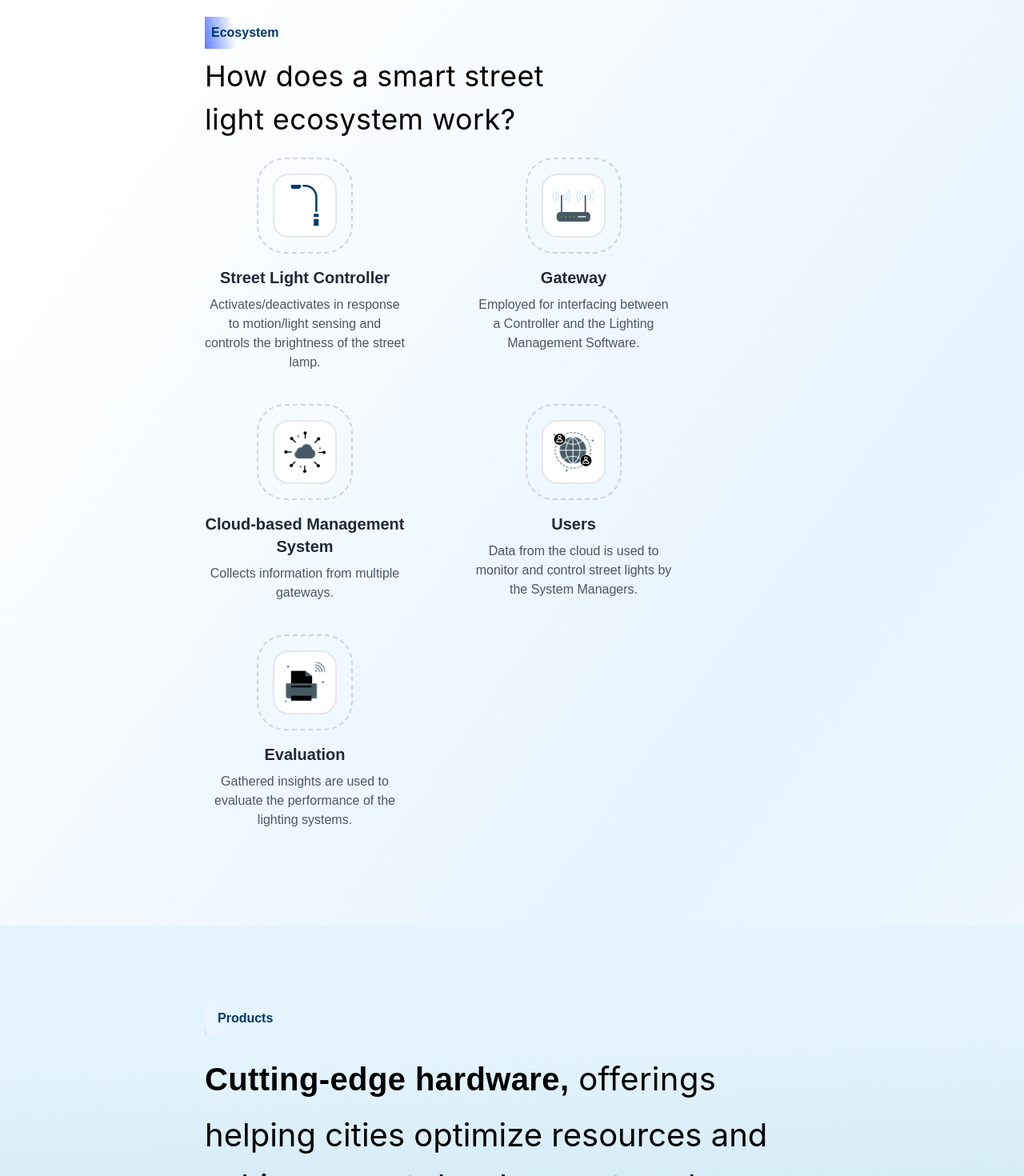
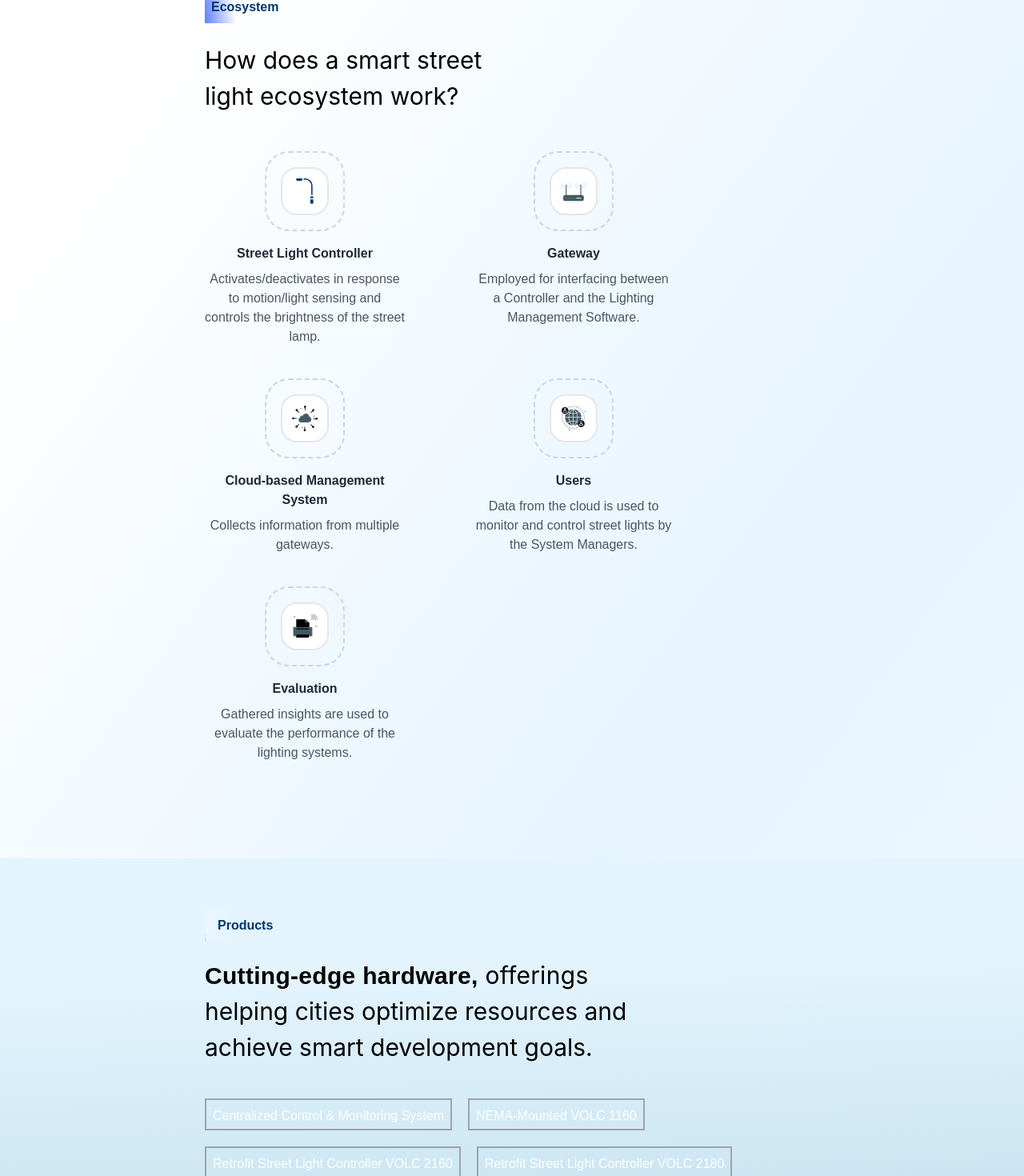
Before and after one commit to ajaykumar-21/BlackSof-Figma-Task, a Next.js app: page / in a window 1280 px wide. Shown: the part 911-2381 px from the top of the page at 80% size. Built offline with nearby package versions, Linux system fonts and the light colour scheme.

Commit message:
make changes in footer component adjust height and width

```diff
--- a/src/components/Ecosystem.tsx
+++ b/src/components/Ecosystem.tsx
@@ -5,16 +5,16 @@ import Products from "./Products";
 const Ecosystem: React.FC = () => {
   return (
     <>
-      <div className="conatiner bg-white-blue-shades pl-[20%] pr-[20%] pt-24 pb-20">
+      <div className="conatiner bg-white-blue-shades pl-[20%] pr-[20%] pt-16 pb-20">
         <div className="w-auto h-auto">
           <div className="bg-gradient-blue text-[#00386B] font-bold text-center w-[38px] h-[40px] p-2">
             Ecosystem
           </div>
-          <div className="text-black w-full w-[622px] h-[136px]">
-            <div className="font-inter text-4xl font-normal leading-[68px] tracking-[0.01em] text-left">
+          <div className="text-black w-full w-[622px] h-[136px] mt-6">
+            <div className="font-inter text-[30px] font-normal">
               How does a smart street
             </div>
-            <div className="font-inter text-4xl font-normal tracking-[0.01em] text-left">
+            <div className="font-inter text-[30px] font-normal">
               light ecosystem work?
             </div>
           </div>
@@ -23,15 +23,15 @@ const Ecosystem: React.FC = () => {
           {features.map((feature, index) => (
             <div key={index}>
               <div className="w-[250px] h-[275] text-center flex flex-col items-center justify-between mr-[86px] mb-10">
-                <div className="text-blue-600 text-4xl mb-4 w-[120px] h-[120px] rounded-[35px] flex items-center justify-center border-2 border-dashed border-gray-300">
+                <div className="text-blue-600 text-4xl mb-4 w-[100px] h-[100px] rounded-[30px] flex items-center justify-center border-2 border-dashed border-gray-300">
                   <img
                     src={feature.icon}
                     alt={feature.title}
-                    className="w-[80px] h-[80px] bg-white rounded-[20px] flex p-3 border-2 border-gray-200"
+                    className="w-[60px] h-[60px] bg-white rounded-[20px] flex p-3 border-2 border-gray-200"
                   />
                 </div>
                 <div>
-                  <h3 className="text-xl font-semibold text-gray-800 mb-2">
+                  <h3 className="text-[16px] font-semibold text-gray-800 mb-2">
                     {feature.title}
                   </h3>
                   <p className="text-gray-600">{feature.description}</p>
--- a/src/components/Footer.tsx
+++ b/src/components/Footer.tsx
@@ -3,13 +3,13 @@ import Image from "next/image";
 
 const Footer: React.FC = () => {
   return (
-    <div className="bg-footer-image h-[450px] pl-[10%] pr-[10%] bg-center">
+    <div className="bg-footer-image h-[450px] pl-[20%] pr-[20%] bg-center">
       <div className="pt-10">
-        <div className="container mx-auto px-32 py-6 flex justify-between items-center">
+        <div className="container mx-auto py-6 flex justify-between items-center">
           <div>
             <Image src={SmartLight} alt="Smart Light" />
           </div>
-          <nav className="space-x-28">
+          <nav className="space-x-20">
             <a href="#" className="text-white-600 hover:text-gray-800">
               Home
             </a>
@@ -22,8 +22,8 @@ const Footer: React.FC = () => {
           </nav>
         </div>
       </div>
-      <div className="mt-40 pl-[10%]">
-        <div className="w-[700px]">
+      <div className="mt-40">
+        <div className="w-[500px]">
           <div className="border-t border-gray-400 mb-4"></div>{" "}
           <div className="grid grid-cols-3 divide-x divide-gray-400 text-center">
             <div className="p-2">Privacy Policy</div>
--- a/src/components/Hero.tsx
+++ b/src/components/Hero.tsx
@@ -6,7 +6,7 @@ const Hero: React.FC = () => {
     <div>
       <div className="bg-hero-image bg-contain bg-center h-[750px] w-full">
         <div className="flex flex-col justify-center items-center">
-          <div className="font-inter text-[16px] text-center mt-20">
+          <div className="font-inter text-[16px] text-center pt-20">
             Smart Lighting Solutions
           </div>
           <div className="font-inter text-[38px] text-center mt-3 text-gray-500">
--- a/src/components/Products.tsx
+++ b/src/components/Products.tsx
@@ -5,27 +5,27 @@ import Arrow from "../../public/assets/arrow (2).svg";
 
 const Products: React.FC = () => {
   return (
-    <div className="conatiner bg-gradient-whitish-gray pl-[20%] pr-[20%] pt-24 pb-20">
+    <div className="conatiner bg-gradient-whitish-gray pl-[20%] pr-[20%] pt-16 pb-20">
       <div className="w-auto h-auto">
         <div className="bg-gradient-white-shades text-[#00386B] font-bold text-center w-[38px] h-[40px] p-2 pl-4">
           Products
         </div>
         <div className="text-black w-full w-[622px] h-[136px] text-[#000000]">
-          <div className="font-inter text-[40px] font-normal mt-5 tracking-[0.01em] text-left">
-            <span className="font-sequel-sans text-[40px] font-bold leading-[72px]">
+          <div className="font-inter text-[30px] font-normal mt-5 tracking-[0.01em] text-left">
+            <span className="font-sequel-sans text-[30px] font-bold">
               Cutting-edge hardware,
             </span>{" "}
             offerings
           </div>
-          <div className="font-inter text-[40px] mt-1">
+          <div className="font-inter text-[30px]">
             helping cities optimize resources and
           </div>
-          <div className="font-inter text-[40px] mt-1">
+          <div className="font-inter text-[30px]">
             achieve smart development goals.
           </div>
         </div>
       </div>
-      <div className="mt-32 flex flex-wrap gap-5">
+      <div className="mt-10 flex flex-wrap gap-5">
         {products.map((product, index) => (
           <div key={index} className="flex flex-col">
             <div className="h-10 text-white border-2 border-gray-400 p-2 hover:bg-gray-700 cursor-pointer">
```
